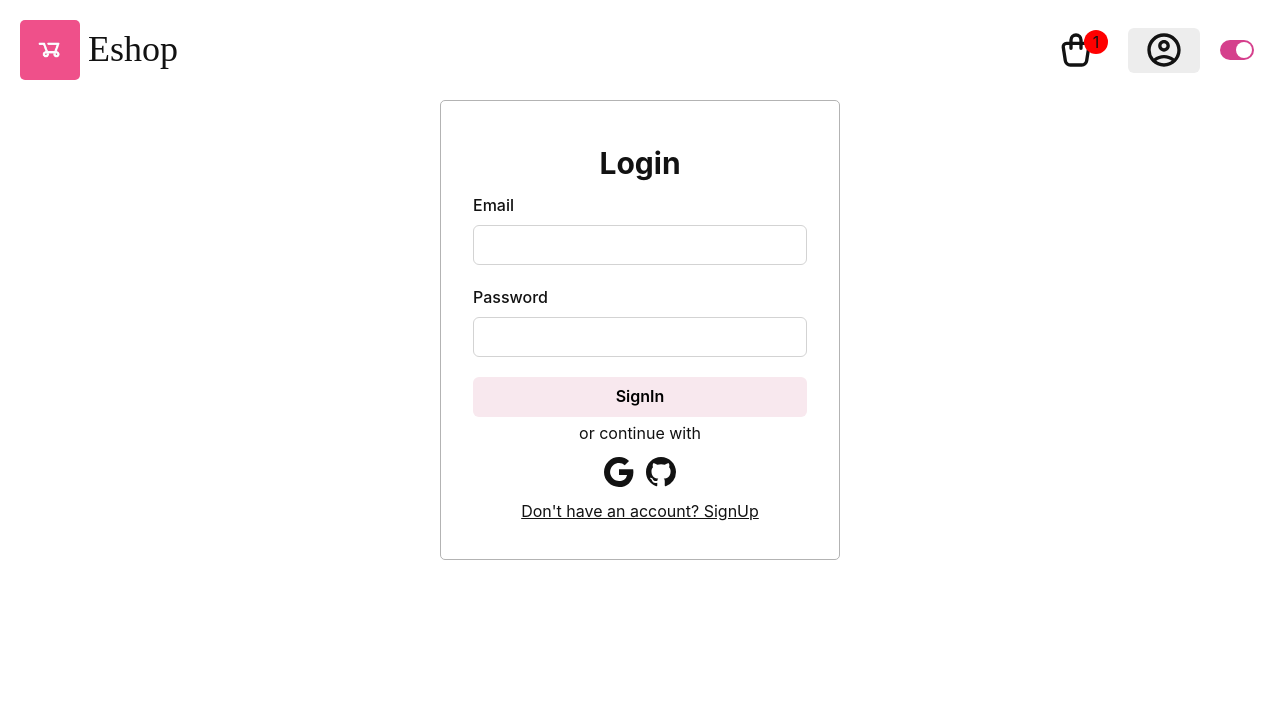
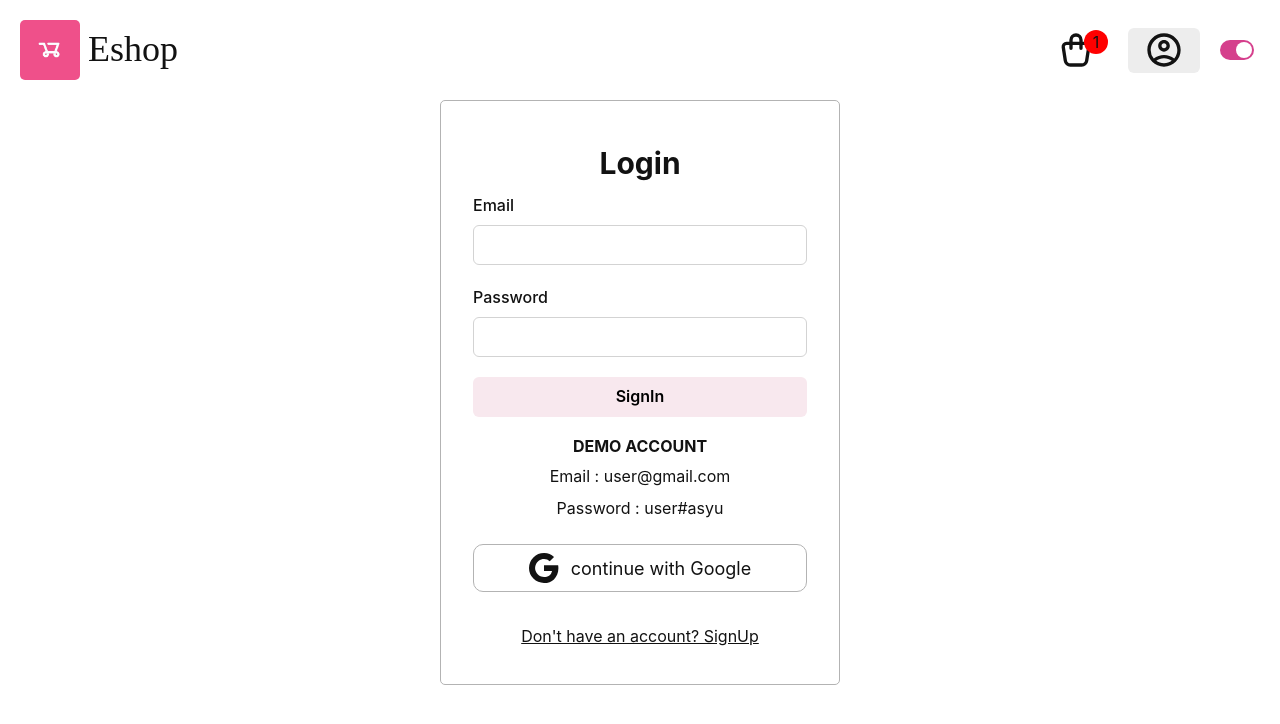
Before and after one commit to kaifkalanthar/Eshop, a React (Vite) app: page /login in a window 1280 px wide. Shown: the top 724 px of the page. Built offline with nearby package versions, Linux system fonts and the light colour scheme; no server answers.

Commit message:
auth service created

```diff
--- a/package.json
+++ b/package.json
@@ -18,6 +18,7 @@
     "axios": "^1.4.0",
     "dotenv": "^16.3.1",
     "firebase": "^9.23.0",
+    "firebaseui": "^6.0.2",
     "framer-motion": "^10.12.16",
     "localforage": "^1.10.0",
     "match-sorter": "^6.3.1",
@@ -25,6 +26,7 @@
     "react": "^18.2.0",
     "react-dom": "^18.2.0",
     "react-firebase-hooks": "^5.1.1",
+    "react-firebaseui": "^6.0.0",
     "react-hook-form": "^7.45.0",
     "react-icons": "^4.9.0",
     "react-infinite-scroll-component": "^6.1.0",
--- a/src/components/CategorySelector.tsx
+++ b/src/components/CategorySelector.tsx
@@ -12,7 +12,7 @@ const CategorySelector = () => {
         key={1}
         rightIcon={<BsChevronDown />}
         colorScheme="pink"
-        width={{ sm: "50%", md: "40%", lg: "40%" }}
+        width="80%"
       >
         Category{" "}
         {productQuery.category !== "" ? `: ${productQuery.category}` : ""}
--- /dev/null
+++ b/src/components/FormContainer.tsx
@@ -0,0 +1,24 @@
+import { Box, Flex } from "@chakra-ui/react";
+import { FormEvent, ReactNode } from "react";
+
+interface Props {
+  children: ReactNode[];
+  handleOnSubmit: (event: FormEvent) => void;
+}
+
+const FormContainer = ({ children, handleOnSubmit }: Props) => {
+  return (
+    <Flex justify="center">
+      <Box
+        width={{ sm: "300px", md: "400px" }}
+        border="1px solid #b3b3b3"
+        padding={8}
+        borderRadius={5}
+      >
+        <form onSubmit={(event) => handleOnSubmit(event)}>{children}</form>
+      </Box>
+    </Flex>
+  );
+};
+
+export default FormContainer;
--- /dev/null
+++ b/src/components/FormFooter.tsx
@@ -0,0 +1,38 @@
+import { Stack, HStack, Icon, Text } from "@chakra-ui/react";
+import { BsGoogle } from "react-icons/bs";
+import Authentication from "../services/auth";
+import { Link } from "react-router-dom";
+interface Props {
+  type: "REGISTER" | "LOGIN";
+}
+const FormFooter = ({ type }: Props) => {
+  const auth = new Authentication();
+  return (
+    <Stack textAlign="center" paddingY={1} spacing={3}>
+      <HStack
+        spacing={3}
+        justify="center"
+        marginY={5}
+        paddingY={2}
+        transition="ease-in 0.2s"
+        border="1px solid #b3b3b3"
+        _hover={{ bgColor: "gray.400" }}
+        borderRadius={10}
+        cursor={"pointer"}
+        onClick={() => auth.googleAuthProvider()}
+      >
+        <Icon as={BsGoogle} boxSize="30px" />
+        <Text fontSize="lg">continue with Google</Text>
+      </HStack>
+      <Link to={type === "REGISTER" ? "/login" : "/register"}>
+        <Text textAlign="center" textDecoration="underline">
+          {type === "REGISTER"
+            ? "Already have an account? SignIn"
+            : "Don't have an account? SignUp"}
+        </Text>
+      </Link>
+    </Stack>
+  );
+};
+
+export default FormFooter;
--- a/src/components/LoginForm.tsx
+++ b/src/components/LoginForm.tsx
@@ -1,71 +1,47 @@
 import {
-  Box,
-  Flex,
   FormControl,
   FormLabel,
-  HStack,
   Heading,
-  Icon,
   Input,
   Stack,
   Text,
-  useToast,
 } from "@chakra-ui/react";
+import { zodResolver } from "@hookform/resolvers/zod";
+import { FormEvent } from "react";
+import { useForm } from "react-hook-form";
+import { z } from "zod";
+import Authentication from "../services/auth";
 import CustomButton from "./CustomButton";
-import { BsGithub, BsGoogle } from "react-icons/bs";
-import { Link } from "react-router-dom";
-import { z } from "zod";
-import { useForm } from "react-hook-form";
-import { zodResolver } from "@hookform/resolvers/zod";
-import { signInWithEmailAndPassword } from "firebase/auth";
-import { FormEvent } from "react";
-import { auth } from "../services/firebase-config";
-import ms from "ms";
+import FormContainer from "./FormContainer";
+import FormFooter from "./FormFooter";
+
+const LoginForm = () => {
   const schema = z.object({
     email: z.string(),
     password: z.string(),
   });
 
   type UserData = z.infer<typeof schema>;
-const LoginForm = () => {
+
   const { register, getValues } = useForm<UserData>({
     resolver: zodResolver(schema),
   });
-  const toast = useToast();
+
+  const auth = new Authentication();
 
   const handleOnSubmit = async (event: FormEvent) => {
     event.preventDefault();
-    try {
     const { email, password } = getValues();
-      const { user } = await signInWithEmailAndPassword(auth, email, password);
-      localStorage.setItem("user", JSON.stringify(user.providerData));
-      window.location.href = "/";
-    } catch (error) {
-      console.log(error);
-      toast({
-        title: "Check email or password",
-        description: "'If you don't have an account signUp'",
-        status: "error",
-        duration: ms("5s"),
-        isClosable: false,
-        position: "top",
-      });
-    }
+
+    auth.loginUser(email, password);
   };
   return (
-    <Flex justify="center">
-      <Box
-        width={{ sm: "300px", md: "400px" }}
-        border="1px solid #b3b3b3"
-        padding={8}
-        borderRadius={5}
-      >
-        <form onSubmit={(event) => handleOnSubmit(event)}>
+    <FormContainer handleOnSubmit={(event: FormEvent) => handleOnSubmit(event)}>
       <Heading textAlign="center" paddingY={3} size="lg">
         Login
       </Heading>
       <FormControl>
-            <FormLabel>Email</FormLabel>
+        <FormLabel htmlFor="email">Email</FormLabel>
         <Input
           {...register("email")}
           name="email"
@@ -73,7 +49,7 @@ const LoginForm = () => {
           marginBottom={5}
         />
       </FormControl>
-          <FormLabel>Password</FormLabel>
+      <FormLabel htmlFor="password">Password</FormLabel>
       <Input
         {...register("password")}
         name="password"
@@ -83,21 +59,14 @@ const LoginForm = () => {
       <CustomButton width="100%">
         <Text>SignIn</Text>
       </CustomButton>
-          <Stack textAlign="center" paddingY={1} spacing={3}>
-            <Text>or continue with</Text>
-            <HStack spacing={3} justify="center">
-              <Icon as={BsGoogle} boxSize="30px" />
-              <Icon as={BsGithub} boxSize="30px" />
-            </HStack>
-            <Link to="register">
-              <Text textDecoration="underline">
-                Don't have an account? SignUp
-              </Text>
-            </Link>
+      <Stack textAlign="center" marginTop={5}>
+        <Heading fontSize="md">DEMO ACCOUNT</Heading>
+        <Text>Email : user@gmail.com</Text>
+        <Text>Password : user#asyu</Text>
       </Stack>
-        </form>
-      </Box>
-    </Flex>
+
+      <FormFooter type="LOGIN" />
+    </FormContainer>
   );
 };
 
--- a/src/components/MenuItems.tsx
+++ b/src/components/MenuItems.tsx
@@ -1,10 +1,23 @@
-import { Box, Flex, Heading, Icon, Stack, Text } from "@chakra-ui/react";
+import {
+  Box,
+  Button,
+  Flex,
+  Heading,
+  Icon,
+  Stack,
+  Text,
+} from "@chakra-ui/react";
 import { MdOutlineAccountCircle } from "react-icons/md";
 import MenuItemContainer from "./MenuItemContainer";
 import { TbShoppingBag } from "react-icons/tb";
 import { Link } from "react-router-dom";
+import userStore from "../store/UserStore";
+import { IoIosLogOut } from "react-icons/io";
+import Authentication from "../services/auth";
 
 const MenuItems = () => {
+  const user = userStore((s) => s.user);
+  const auth = new Authentication();
   return (
     <Stack spacing={5} align="end">
       <Flex direction="column" gap={5}>
@@ -24,12 +37,25 @@ const MenuItems = () => {
           </Box>
           <Heading size="lg">Cart</Heading>
         </MenuItemContainer>
-        <Link to="login">
+        <Link to={user.uid ? "profile" : "login"}>
           <MenuItemContainer>
             <Icon as={MdOutlineAccountCircle} boxSize="40px" />
             <Heading size="lg">Account</Heading>
           </MenuItemContainer>
         </Link>
+        {user.uid && (
+          <Button
+            bg="transparent"
+            onClick={() => auth.logout()}
+            marginLeft={-4}
+            _hover={{ bgColor: "transparent" }}
+          >
+            <MenuItemContainer>
+              <Icon as={IoIosLogOut} boxSize="40px" />
+              <Heading size="lg">Logout</Heading>
+            </MenuItemContainer>{" "}
+          </Button>
+        )}
       </Flex>
     </Stack>
   );
--- a/src/components/RegisterForm.tsx
+++ b/src/components/RegisterForm.tsx
@@ -1,30 +1,12 @@
-import {
-  Box,
-  Flex,
-  FormControl,
-  FormLabel,
-  HStack,
-  Heading,
-  Icon,
-  Input,
-  Stack,
-  Text,
-  useToast,
-} from "@chakra-ui/react";
+import { FormControl, FormLabel, Heading, Input, Text } from "@chakra-ui/react";
 import { zodResolver } from "@hookform/resolvers/zod";
-import {
-  createUserWithEmailAndPassword,
-  signInWithEmailAndPassword,
-  updateProfile,
-} from "firebase/auth";
-import { FormEvent, useState } from "react";
+import { FormEvent } from "react";
 import { useForm } from "react-hook-form";
-import { BsGithub, BsGoogle } from "react-icons/bs";
-import { Link } from "react-router-dom";
 import { z } from "zod";
-import { auth } from "../services/firebase-config";
+import Authentication from "../services/auth";
 import CustomButton from "./CustomButton";
-import ms from "ms";
+import FormContainer from "./FormContainer";
+import FormFooter from "./FormFooter";
 
 const schema = z.object({
   username: z
@@ -48,57 +30,21 @@ const RegisterForm = () => {
     resolver: zodResolver(schema),
   });
 
-  const [isLoading, setIsLoading] = useState(false);
-  const toast = useToast();
+  const auth = new Authentication();
+
   const handleOnSubmit = async (event: FormEvent) => {
     event.preventDefault();
     const { username, email, password } = getValues();
-    try {
-      setIsLoading(true);
-      const { user: data } = await createUserWithEmailAndPassword(
-        auth,
-        email,
-        password
-      );
-      await updateProfile(data, {
-        displayName: username,
-      });
-
-      const { user: updatedUser } = await signInWithEmailAndPassword(
-        auth,
-        email,
-        password
-      );
-
-      localStorage.setItem("user", JSON.stringify(updatedUser.providerData));
-      setIsLoading(false);
-      window.location.href = "/";
-    } catch (error) {
-      toast({
-        title: "User already exist",
-        status: "error",
-        duration: ms("5s"),
-        isClosable: false,
-        position: "top",
-      });
-      setIsLoading(false);
-    }
+    auth.registerUser(username, email, password);
   };
 
   return (
-    <Flex justify="center">
-      <Box
-        width={{ sm: "300px", md: "400px" }}
-        border="1px solid #b3b3b3"
-        padding={8}
-        borderRadius={5}
-      >
-        <form onSubmit={(event) => handleOnSubmit(event)}>
+    <FormContainer handleOnSubmit={(event: FormEvent) => handleOnSubmit(event)}>
       <Heading textAlign="center" paddingY={3} size="lg">
         SignUp
       </Heading>
       <FormControl gap={1} marginBottom={5}>
-            <FormLabel>Username</FormLabel>
+        <FormLabel htmlFor="username">Username</FormLabel>
         <Input {...register("username")} type="text" name="username" />
         {errors.username && (
           <Text fontSize="sm" color="red">
@@ -107,7 +53,7 @@ const RegisterForm = () => {
         )}
       </FormControl>
       <FormControl gap={1} marginBottom={5}>
-            <FormLabel>Email</FormLabel>
+        <FormLabel htmlFor="email">Email</FormLabel>
         <Input {...register("email")} type="email" name="email" />
         {errors.email && (
           <Text fontSize="sm" color="red">
@@ -116,7 +62,7 @@ const RegisterForm = () => {
         )}
       </FormControl>
       <FormControl gap={1} marginBottom={5}>
-            <FormLabel>Password</FormLabel>
+        <FormLabel htmlFor="password">Password</FormLabel>
         <Input {...register("password")} type="password" name="password" />
         {errors.password && (
           <Text fontSize="sm" color="red">
@@ -125,23 +71,10 @@ const RegisterForm = () => {
         )}
       </FormControl>
       <CustomButton width="100%" valid={!isValid}>
-            <Text>{isLoading ? "Loading.." : "SignUp"}</Text>
+        <Text>SignUp</Text>
       </CustomButton>
-          <Stack textAlign="center" paddingY={1} spacing={3}>
-            <Text>or continue with</Text>
-            <HStack spacing={3} justify="center">
-              <Icon as={BsGoogle} boxSize="30px" />
-              <Icon as={BsGithub} boxSize="30px" />
-            </HStack>
-            <Link to="signin">
-              <Text textDecoration="underline">
-                Already have an account? SignIn
-              </Text>
-            </Link>
-          </Stack>
-        </form>
-      </Box>
-    </Flex>
+      <FormFooter type="REGISTER" />
+    </FormContainer>
   );
 };
 
--- a/src/components/SearchInput.tsx
+++ b/src/components/SearchInput.tsx
@@ -16,7 +16,7 @@ const SearchInput = () => {
       <InputGroup>
         <InputLeftElement children={<BsSearch />} />
         <Input
-          placeholder="Search phones, shoes and more..."
+          placeholder="Search perfume, shoes and more..."
           borderRadius={20}
           ref={searchRef}
         />
--- a/src/pages/Layout.tsx
+++ b/src/pages/Layout.tsx
@@ -10,7 +10,7 @@ const Layout = () => {
     const getStoredData = localStorage.getItem("user");
     if (getStoredData) {
       const user = JSON.parse(getStoredData);
-      setUser(user[0]);
+      setUser(user);
     }
   });
 
--- a/src/routes.tsx
+++ b/src/routes.tsx
@@ -14,7 +14,7 @@ const routes = createBrowserRouter([
       { index: true, element: <HeroSection /> },
       { path: "products", element: <ProductSection /> },
       { path: "login", element: <LoginForm /> },
-      { path: "login/register", element: <RegisterForm /> },
+      { path: "register", element: <RegisterForm /> },
       { path: "profile", element: <UserProfile /> },
     ],
   },
--- /dev/null
+++ b/src/services/auth.ts
@@ -0,0 +1,65 @@
+import {
+  User,
+  UserInfo,
+  createUserWithEmailAndPassword,
+  signInWithEmailAndPassword,
+  signInWithPopup,
+  updateProfile,
+} from "firebase/auth";
+import { auth, provider } from "./firebase-config";
+import { useToast } from "@chakra-ui/react";
+import ms from "ms";
+
+class Authentication {
+  toast = useToast();
+  registerUser = async (username: string, email: string, password: string) => {
+    await createUserWithEmailAndPassword(auth, email, password)
+      .then(async (res) => {
+        await updateProfile(res.user, {
+          displayName: username,
+        });
+      })
+      .catch(() => {
+        this.toast({
+          title: "User already exist",
+          status: "error",
+          duration: ms("5s"),
+          isClosable: false,
+          position: "top",
+        });
+      });
+    this.loginUser(email, password);
+  };
+
+  loginUser = async (email: string, password: string) => {
+    await signInWithEmailAndPassword(auth, email, password)
+      .then((res) => this.setUser(res.user.providerData[0]))
+      .catch(() => {
+        this.toast({
+          title: "Check email or password",
+          description: "'If you don't have an account signUp'",
+          status: "error",
+          duration: ms("5s"),
+          isClosable: false,
+          position: "top",
+        });
+      });
+  };
+
+  googleAuthProvider = async () => {
+    await signInWithPopup(auth, provider).then((res) => this.setUser(res.user));
+    window.location.href = "/";
+  };
+
+  setUser = (user: User | UserInfo) => {
+    localStorage.setItem("user", JSON.stringify(user));
+    window.location.href = "/";
+  };
+
+  logout = () => {
+    localStorage.removeItem("user");
+    window.location.href = "/";
+  };
+}
+
+export default Authentication;
--- a/src/services/firebase-config.ts
+++ b/src/services/firebase-config.ts
@@ -1,5 +1,5 @@
 import { initializeApp } from "firebase/app";
-import { getAuth } from "firebase/auth";
+import { GoogleAuthProvider, getAuth } from "firebase/auth";
 
 const firebaseConfig = {
   apiKey: import.meta.env.VITE_API_KEY,
@@ -12,3 +12,4 @@ const firebaseConfig = {
 
 const app = initializeApp(firebaseConfig);
 export const auth = getAuth(app);
+export const provider = new GoogleAuthProvider();
```
Also changed, not shown: 1 other file (tests, documents, lock files or other folders). Lines whose indentation alone changed are shown as unchanged.
